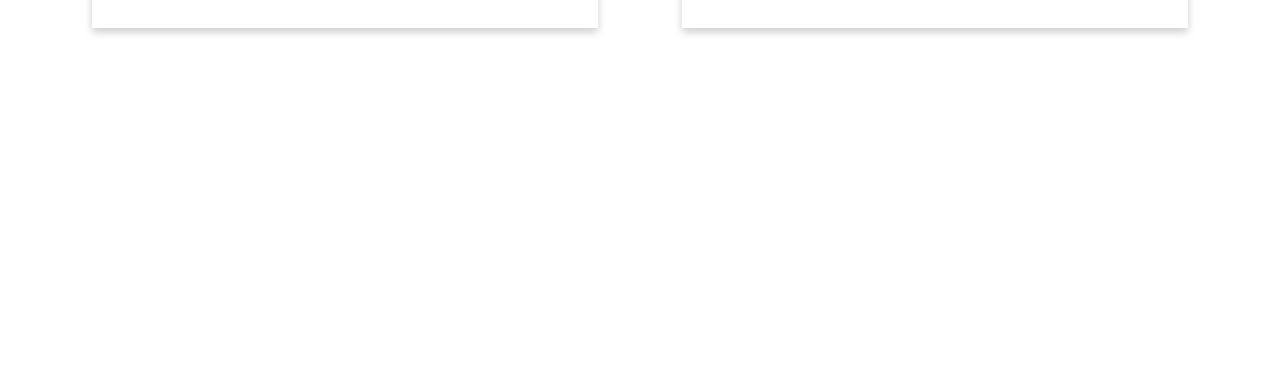
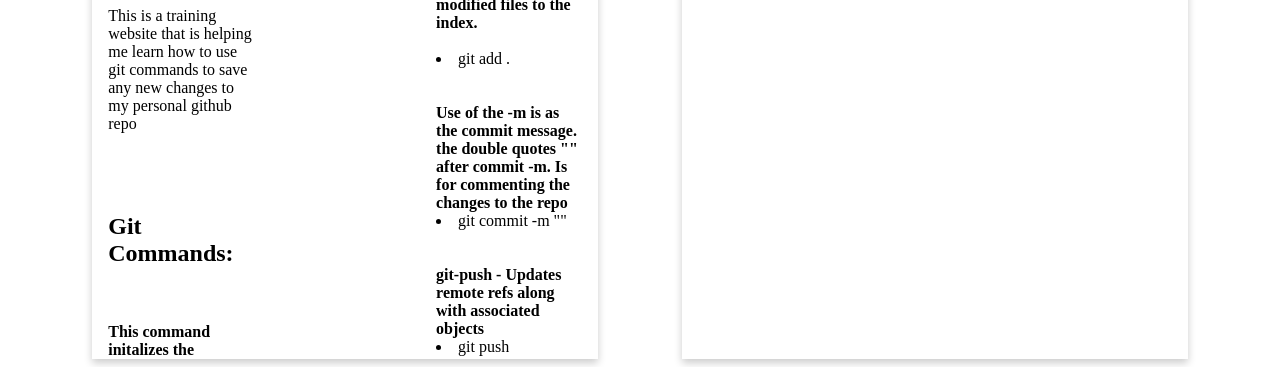
Before and after one commit to sebframpton/training, a plain HTML site: page index.html in a window 1280 px wide. Shown: the part 673-1040 px from the top of the page. Before the commit the page ends 800 px from the top, so only its background shows below. Drawn offline with Linux system fonts and the light colour scheme.

Commit message:
feat added content to heading 1 github training

```diff
--- a/index.html
+++ b/index.html
@@ -176,14 +176,37 @@
     <div class=" flex-container">
         <div class="heading-card1">
             <div class="container">
-                <h1>Heading 1</h1>
-                <p>describe this page</p>
-                <p>Some content..</p>
+                <h1>Github Training</h1>
+                <p>This is a training website that is helping me learn how to use git commands to save any new changes
+                    to my personal github repo</p>
+                <h2>Git Commands:</h2>
+                <br>
+                </br>
+                <b>This command initalizes the repository</b>
+                <br>
+                </br>
+                <li>git init</li>
+                <br>
+                </br>
+                <b>adds any new or modified files to the index.</b>
+                <br>
+                </br>
+                <li>git add .</li>
+                <br>
+                </br>
+                <b>Use of the -m is <msg> as the commit message.
+                        the double quotes "" after commit -m. Is for commenting the changes to the repo</b>
+                <li>git commit -m ""</li>
+                <br>
+                </br>
+                <b>git-push - Updates remote refs along with associated objects</b>
+                <li>git push</li>
+                </ul>
             </div>
         </div>
         <div class="heading-card2">
             <div class="container">
-                <h1>Heading 2</h1>
+                <h1>Features</h1>
                 <p>describe this page</p>
                 <p>Some content..</p>
             </div>
```
